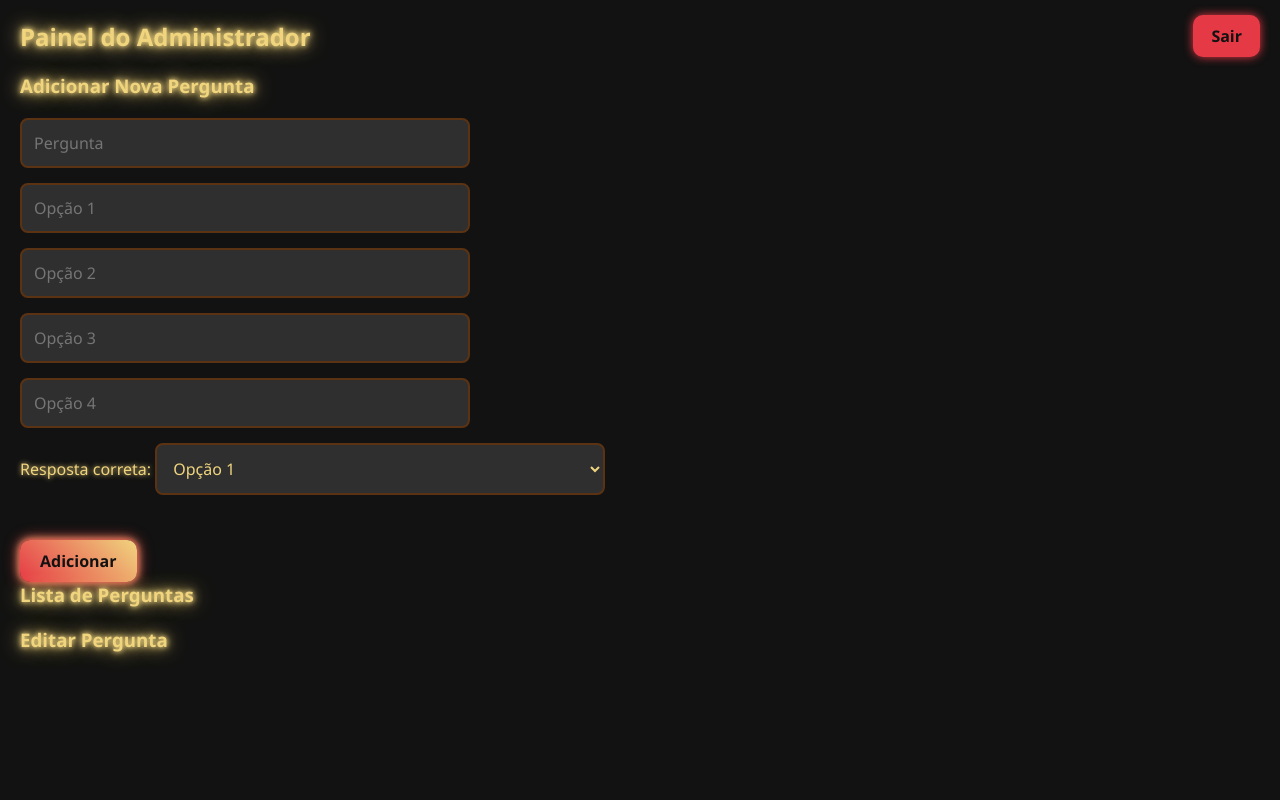
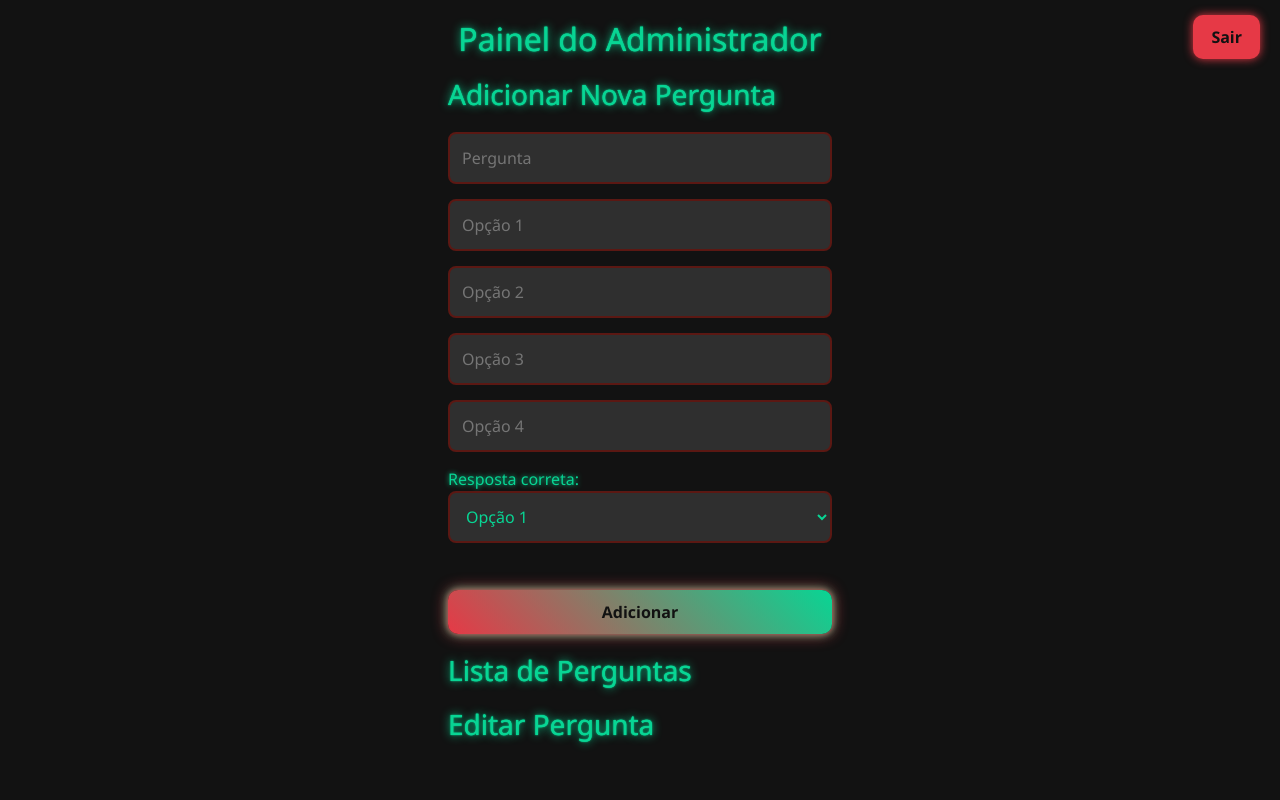
Before and after one commit to isaacarvalho-pro/projetoFinalPPI2_quizADS, a PHP site: page /admin.html in a window 1280 px wide. Run offline with PHP 8.4, Linux system fonts and the light colour scheme; data that the repository does not hold is empty.

Commit message:
Ajustes layout

```diff
--- a/admin.html
+++ b/admin.html
@@ -1,12 +1,16 @@
 <!DOCTYPE html>
 <html lang="pt-br">
+
 <head>
     <meta charset="UTF-8">
     <title>Painel Administrativo - Quiz ADS</title>
+    <link href="https://cdn.jsdelivr.net/npm/bootstrap@5.3.7/dist/css/bootstrap.min.css" rel="stylesheet"
+    integrity="sha384-LN+7fdVzj6u52u30Kp6M/trliBMCMKTyK833zpbD+pXdCLuTusPj697FH4R/5mcr" crossorigin="anonymous">
     <link rel="stylesheet" href="css/style.css">
 </head>
-<body>
-<h2>Painel do Administrador</h2>
+<body id="painel_adm">
+    <div class="adm_perguntas">
+        <h2 class="text-center">Painel do Administrador</h2>
         <a href="php/logout.php" class="logout">Sair</a>
 
 
@@ -51,7 +55,10 @@
             </form>
         </div>
 
+    </div>
+
     <script src="https://code.jquery.com/jquery-3.6.0.min.js"></script>
     <script src="js/admin.js"></script>
 </body>
+
 </html>
--- a/css/style.css
+++ b/css/style.css
@@ -1,4 +1,3 @@
-/* Reset básico */
 * {
   margin: 0;
   padding: 0;
@@ -7,23 +6,21 @@
 }
 
 body {
-  background: #121212; /* fundo escuro */
-  color: #f0d57e;     /* dourado suave */
+  background: #121212;
+  color: #08d594;
   padding: 20px;
   min-height: 100vh;
 }
 
-/* Títulos com efeito neon dourado */
 h2, h3 {
-  color: #f0d57e;
+  color: #08d594;
   text-shadow:
-    0 0 5px #f0d57e,
-    0 0 10px #f0d57e,
-    0 0 20px #f0d57e;
+    0 0 2px #08d594,
+    0 0 0px #08d594,
+    0 0 10px #08d594;
   margin-bottom: 20px;
 }
 
-/* Formulários e inputs */
 form input[type="text"],
 form select {
   width: 100%;
@@ -31,9 +28,9 @@ form select {
   padding: 12px;
   margin-bottom: 15px;
   border-radius: 8px;
-  border: 2px solid #5b3313;
+  border: 2px solid #5b1813;
   background: #2f2f2f;
-  color: #f0d57e;
+  color: #08d594;
   font-size: 16px;
   transition: border-color 0.3s ease;
 }
@@ -41,7 +38,7 @@ form select {
 form input[type="text"]:focus,
 form select:focus {
   outline: none;
-  border-color: #e63946; /* vermelho vivo */
+  border-color: #e63946;
   box-shadow: 0 0 8px #e63946;
 }
 
@@ -52,9 +49,9 @@ form select {
   padding: 12px;
   margin-bottom: 15px;
   border-radius: 8px;
-  border: 2px solid #5b3313;
+  border: 2px solid #5b1813;
   background: #2f2f2f;
-  color: #f0d57e;
+  color: #08d594;
   font-size: 16px;
   transition: border-color 0.3s ease;
 }
@@ -62,14 +59,33 @@ form select {
 form input[type="password"]:focus,
 form select:focus {
   outline: none;
-  border-color: #e63946; /* vermelho vivo */
+  border-color: #e63946;
   box-shadow: 0 0 8px #e63946;
 }
 
+form input[type="email"],
+form select {
+  width: 100%;
+  max-width: 450px;
+  padding: 12px;
+  margin-bottom: 15px;
+  border-radius: 8px;
+  border: 2px solid #5b1813;
+  background: #2f2f2f;
+  color: #08d594;
+  font-size: 16px;
+  transition: border-color 0.3s ease;
+}
 
-/* Botões com efeito neon */
+form input[type="email"]:focus,
+form select:focus {
+  outline: none;
+  border-color: #e63946;
+  box-shadow: 0 0 8px #e63946;
+}
+
 button {
-  background: linear-gradient(45deg, #e63946, #f0d57e);
+  background: linear-gradient(45deg, #e63946, #08d594);
   color: #121212;
   border: none;
   padding: 10px 20px;
@@ -79,32 +95,30 @@ button {
   cursor: pointer;
   box-shadow:
     0 0 5px #e63946,
-    0 0 10px #f0d57e,
+    0 0 10px #08d594,
     0 0 15px #e63946;
   transition: background 0.4s ease;
 }
 
 button:hover {
-  background: linear-gradient(45deg, #f0d57e, #e63946);
+  background: linear-gradient(45deg, #08d594, #e63946);
   color: #121212;
   box-shadow:
-    0 0 10px #f0d57e,
+    0 0 10px #08d594,
     0 0 20px #e63946,
-    0 0 30px #f0d57e;
+    0 0 30px #08d594;
 }
 
-/* Caixa das perguntas */
 .pergunta-item {
   background: #1f1f1f;
   border-radius: 12px;
   padding: 25px;
   margin-bottom: 15px;
   box-shadow:
-    0 0 10px #5b3313,
+    0 0 10px #5b1813,
     inset 0 0 20px #2f2f2f;
 }
 
-/* Resultado final */
 #resultado {
   background: #2a2a2a;
   border-radius: 12px;
@@ -115,19 +129,17 @@ button:hover {
   font-weight: 700;
   box-shadow:
     0 0 15px #e63946,
-    inset 0 0 25px #f0d57e;
+    inset 0 0 25px #08d594;
 }
 
-/* Labels */
 label {
   display: block;
   margin-bottom: 8px;
   font-size: 16px;
-  color: #f0d57e;
-  text-shadow: 0 0 5px #f0d57e;
+  color: #08d594;
+  text-shadow: 0 0 5px #08d594;
 }
 
-/* Link de logout - no canto superior direito */
 a.logout {
   position: fixed;
   top: 15px;
@@ -145,13 +157,24 @@ a.logout {
 }
 
 a.logout:hover {
-  background: #f0d57e;
+  background: #08d594;
   color: #121212;
   box-shadow:
-    0 0 15px #f0d57e;
+    0 0 15px #08d594;
 }
 
-/* Responsividade simples */
+#painel_adm{
+  display: flex;
+  justify-content: center;
+}
+.adm_perguntas{
+  width: 30vw;
+}
+
+#painel_adm button {
+  width: 100%;
+  margin-bottom: 20px;
+}
 @media (max-width: 600px) {
   body {
     padding: 15px 10px;
```
Also changed, not shown: index.html (+24 -12 lines). Lines whose indentation alone changed are shown as unchanged.
